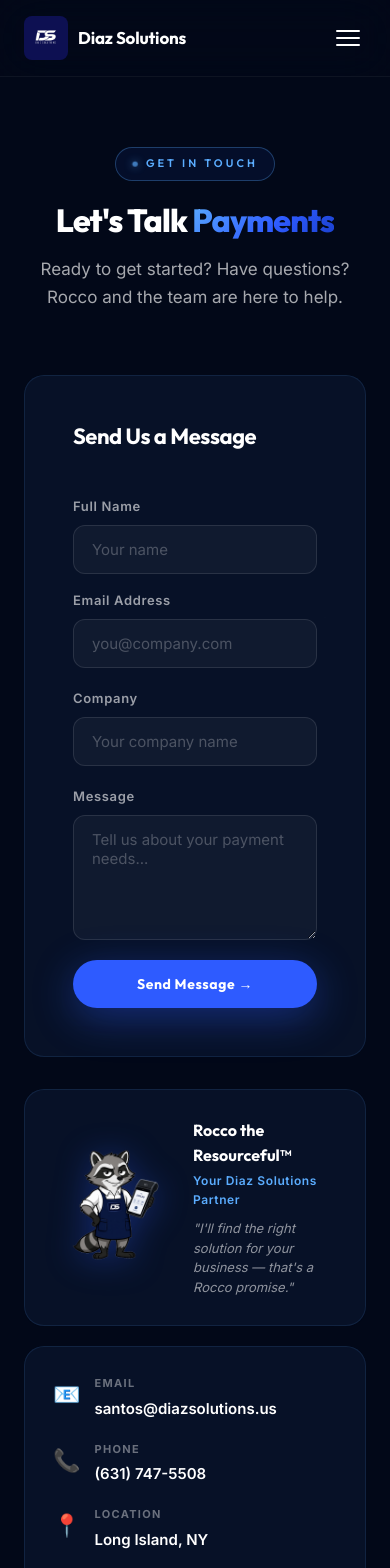
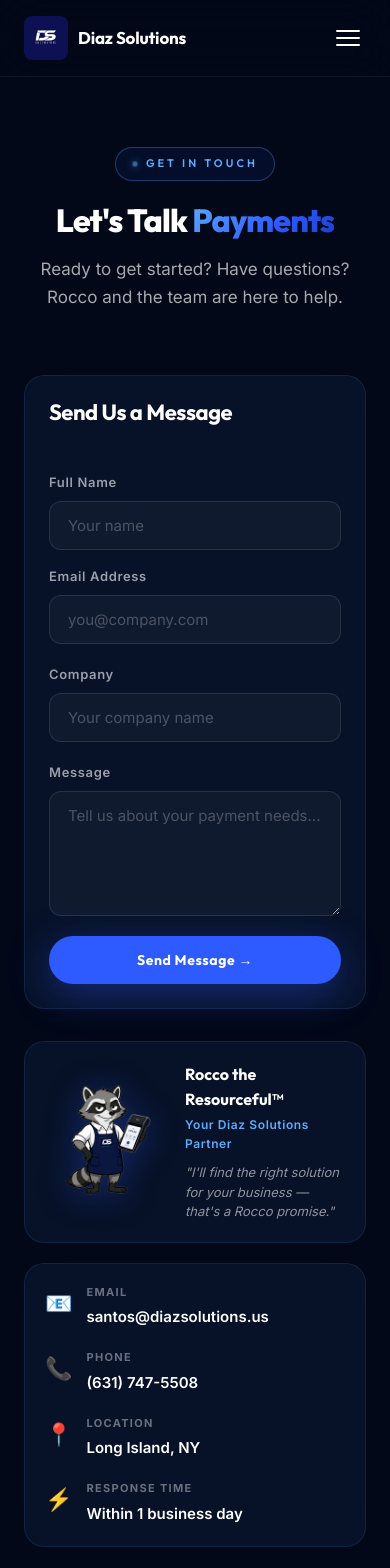
Before and after one commit to santos-lgtm/diaz-solutions-website, a Next.js app: page /contact in a window 390 px wide. Shown: the top 1568 px of the page. Built offline with nearby package versions, Linux system fonts and the light colour scheme.

Commit message:
fix: mobile layout improvements across all pages - padding, overflow, responsive grids

```diff
--- a/app/about/page.module.css
+++ b/app/about/page.module.css
@@ -35,5 +35,7 @@
   .valuesGrid { grid-template-columns: repeat(2, 1fr); }
 }
 @media (max-width: 600px) {
+  .roccoFeature { padding: 24px; gap: 24px; }
   .valuesGrid { grid-template-columns: 1fr; }
+  .valueCard { padding: 24px; }
 }
--- a/app/contact/page.module.css
+++ b/app/contact/page.module.css
@@ -39,3 +39,8 @@
   .contactLayout { grid-template-columns: 1fr; }
   .formRow { grid-template-columns: 1fr; }
 }
+@media (max-width: 600px) {
+  .formWrap { padding: 24px; }
+  .roccoCard { padding: 20px; }
+  .contactDetail { padding: 20px; }
+}
--- a/app/page.module.css
+++ b/app/page.module.css
@@ -47,6 +47,7 @@
   margin-top: 48px;
   padding-top: 32px;
   border-top: 1px solid rgba(255,255,255,0.08);
+  flex-wrap: wrap;
 }
 .stat { display: flex; flex-direction: column; gap: 4px; }
 .statNum {
@@ -330,7 +331,8 @@
   position: absolute;
   top: 50%; left: 50%;
   transform: translate(-50%, -50%);
-  width: 600px; height: 300px;
+  width: min(600px, 90%);
+  height: 300px;
   background: radial-gradient(ellipse, rgba(46,91,255,0.2) 0%, transparent 65%);
   filter: blur(40px);
   pointer-events: none;
--- a/app/pricing/page.module.css
+++ b/app/pricing/page.module.css
@@ -16,7 +16,7 @@
 }
 .planPrice { display: flex; align-items: baseline; gap: 4px; margin-bottom: 12px; }
 .priceCurr { font-family: var(--font-display); font-size: 22px; font-weight: 700; color: rgba(255,255,255,0.6); }
-.priceNum { font-family: var(--font-display); font-size: 52px; font-weight: 900; color: #fff; line-height: 1; }
+.priceNum { font-family: var(--font-display); font-size: clamp(38px, 10vw, 52px); font-weight: 900; color: #fff; line-height: 1; }
 .pricePer { font-size: 14px; color: rgba(255,255,255,0.45); }
 .planDesc { font-size: 14px; line-height: 1.6; color: rgba(255,255,255,0.55); margin-bottom: 28px; }
 .planFeatures { list-style: none; display: flex; flex-direction: column; gap: 12px; margin-bottom: 36px; flex: 1; }
@@ -24,3 +24,4 @@
 .check { color: var(--ds-cyan); font-weight: 700; flex-shrink: 0; }
 .note { text-align: center; font-size: 14px; color: rgba(255,255,255,0.4); padding-bottom: 40px; }
 @media (max-width: 900px) { .plansGrid { grid-template-columns: 1fr; max-width: 440px; margin: 0 auto 32px; } }
+@media (max-width: 600px) { .planCard { padding: 28px 20px; } }
--- a/app/services/page.module.css
+++ b/app/services/page.module.css
@@ -8,4 +8,4 @@
 .featureItem { font-size: 13px; color: rgba(255,255,255,0.7); display: flex; align-items: center; gap: 8px; }
 .check { color: var(--ds-cyan); font-weight: 700; font-size: 14px; }
 @media (max-width: 1024px) { .servicesGrid { grid-template-columns: repeat(2, 1fr); } }
-@media (max-width: 600px) { .servicesGrid { grid-template-columns: 1fr; } }
+@media (max-width: 600px) { .servicesGrid { grid-template-columns: 1fr; } .serviceCard { padding: 24px; } }
```
